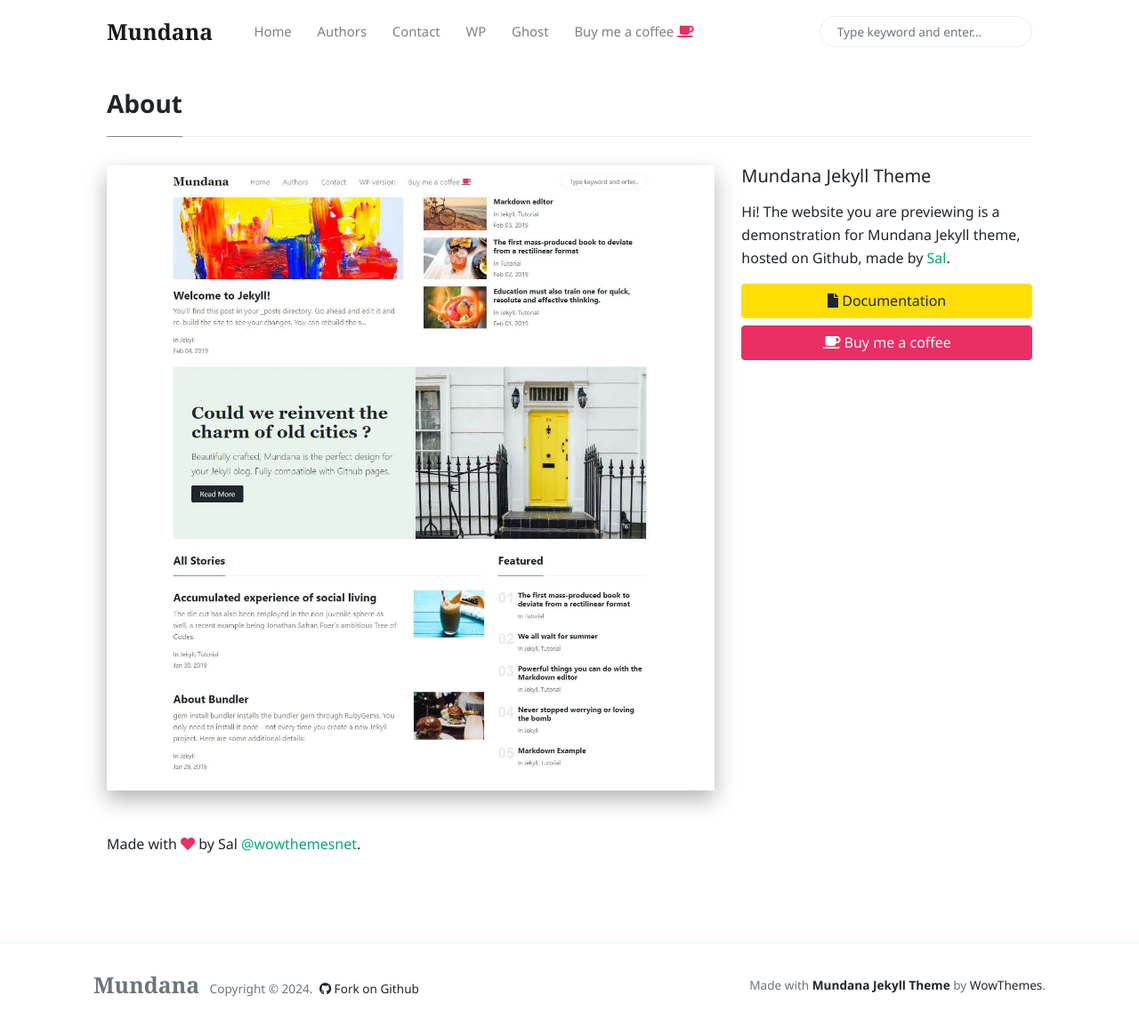
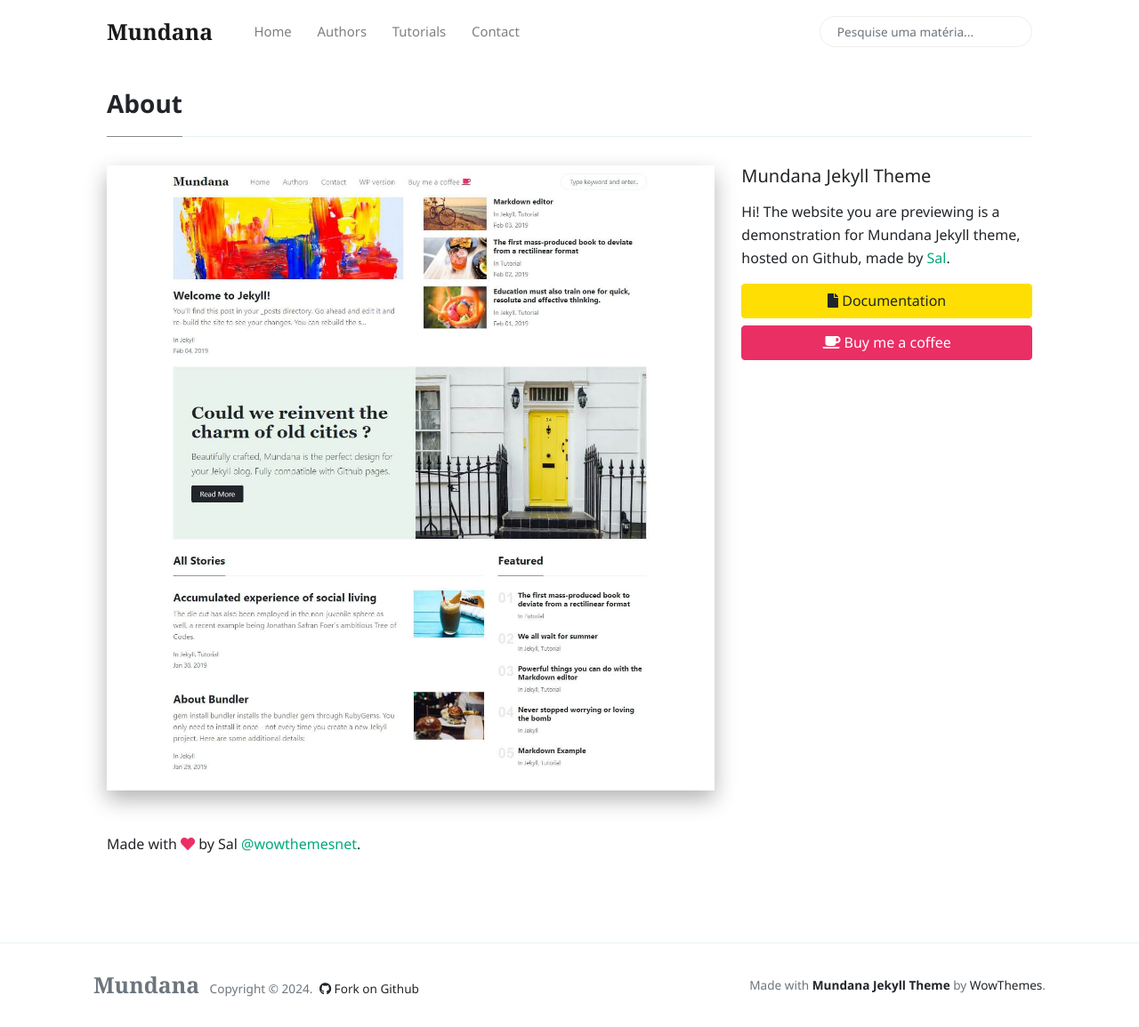
Before and after one commit to luishenriquetp01/luishenriquetp01.github.io, a Jekyll site: the page built from _pages/about.md, in a window 1280 px wide and 1155 px high. Shown: the whole window at 89% size. Built offline with Jekyll 4.4.1, drawn with Linux system fonts in a browser that asks for light colours; nearby versions of some CDN libraries; comment, search, counter and statistics services are not loaded.

Commit message:
Menu bar and Search alterations

```diff
--- a/_includes/menu-header.html
+++ b/_includes/menu-header.html
@@ -1,20 +1,35 @@
 <!--  Replace menu links here -->
 
 <li class="nav-item">
-<a class="nav-link" href="{{site.baseurl}}/index.html">Home</a>
+	<a class="nav-link" href="{{site.baseurl}}/index.html">Home</a>
 </li>
 <li class="nav-item">
-<a class="nav-link" href="{{site.baseurl}}/authors-list.html">Authors</a>
+	<a class="nav-link" href="{{site.baseurl}}/authors-list.html">Authors</a>
 </li>
 <li class="nav-item">
-<a class="nav-link" href="{{site.baseurl}}/contact.html">Contact</a>
+	<a class="nav-link" href="{{site.baseurl}}/categories.html#tutorial"
+		>Tutorials</a
+	>
 </li>
 <li class="nav-item">
-<a target="_blank" class="nav-link" href="https://www.wowthemes.net/themes/mundana-wordpress/">WP</a>
+	<a class="nav-link" href="{{site.baseurl}}/contact.html">Contact</a>
+</li>
+<!--<li class="nav-item">
+	<a
+		target="_blank"
+		class="nav-link"
+		href="https://www.wowthemes.net/themes/mundana-wordpress/"
+		>WP</a
+	>
 </li>
 <li class="nav-item">
-<a target="_blank" class="nav-link" href="https://www.wowthemes.net/themes/mundana-ghost/">Ghost</a>
+	<a
+		target="_blank"
+		class="nav-link"
+		href="https://www.wowthemes.net/themes/mundana-ghost/"
+		>Ghost</a
+	>
 </li>
-<li class="nav-item">
+ <li class="nav-item">
 <a target="_blank" class="nav-link" href="https://www.wowthemes.net/donate/">Buy me a coffee <i class="fa fa-coffee text-danger"></i></a>
-</li>
+</li> -->
--- a/_includes/search-lunr.html
+++ b/_includes/search-lunr.html
@@ -42,9 +42,9 @@ function lunr_search(term) {
 	    $('#lunrsearchresults').show( 1000 );
 	    $( "body" ).addClass( "modal-open" );
 
-    document.getElementById('lunrsearchresults').innerHTML = '<div id="resultsmodal" class="modal fade show d-block"  tabindex="-1" role="dialog" aria-labelledby="resultsmodal"> <div class="modal-dialog shadow-lg" role="document"> <div class="modal-content"> <div class="modal-header" id="modtit"> <button type="button" class="close" id="btnx" data-dismiss="modal" aria-label="Close"> &times; </button> </div> <div class="modal-body"> <ul class="mb-0"> </ul>    </div> <div class="modal-footer"><button id="btnx" type="button" class="btn btn-secondary btn-sm" data-dismiss="modal">Close</button></div></div> </div></div>';
+	    document.getElementById('lunrsearchresults').innerHTML = '<div id="resultsmodal" class="modal fade show d-block"  tabindex="-1" role="dialog" aria-labelledby="resultsmodal"> <div class="modal-dialog shadow-lg" role="document"> <div class="modal-content"> <div class="modal-header" id="modtit"> <button type="button" class="close" id="btnx" data-dismiss="modal" aria-label="Close"> &times; </button> </div> <div class="modal-body"> <ul class="mb-0"> </ul>    </div> <div class="modal-footer"><button id="btnx" type="button" class="btn btn-secondary btn-sm" data-dismiss="modal">Fechar</button></div></div> </div></div>';
 	    if(term) {
-        document.getElementById('modtit').innerHTML = "<h5 class='modal-title'>Search results for '" + term + "'</h5>" + document.getElementById('modtit').innerHTML;
+	        document.getElementById('modtit').innerHTML = "<h5 class='modal-title'>Resultados para '" + term + "'</h5>" + document.getElementById('modtit').innerHTML;
 	        //put results on the screen.
 	        var results = idx.search(term);
 	        if(results.length>0){
@@ -59,23 +59,42 @@ function lunr_search(term) {
 	                document.querySelectorAll('#lunrsearchresults ul')[0].innerHTML = document.querySelectorAll('#lunrsearchresults ul')[0].innerHTML + "<li class='lunrsearchresult'><a href='" + url + "'><span class='title'>" + title + "</span><br /><small><span class='body'>"+ body +"</span><br /><span class='url'>"+ url +"</span></small></a></li>";
 	            }
 	        } else {
-            document.querySelectorAll('#lunrsearchresults ul')[0].innerHTML = "<li class='lunrsearchresult'>Sorry, no results found. Close & try a different search!</li>";
+	            document.querySelectorAll('#lunrsearchresults ul')[0].innerHTML = "<li class='lunrsearchresult'>Desculpe, não foram encontrados resultados. Tente outra busca!</li>";
 	        }
 	    }
 	    return false;
 	}
 </script>
 <style>
-    .lunrsearchresult .title {color: #d9230f;}
-    .lunrsearchresult .url {color: silver;}
-    .lunrsearchresult a {display: block; color: #777;}
-    .lunrsearchresult a:hover, .lunrsearchresult a:focus {text-decoration: none;}
-    .lunrsearchresult a:hover .title {text-decoration: underline;}
+	.lunrsearchresult .title {
+		color: #d9230f;
+	}
+	.lunrsearchresult .url {
+		color: silver;
+	}
+	.lunrsearchresult a {
+		display: block;
+		color: #777;
+	}
+	.lunrsearchresult a:hover,
+	.lunrsearchresult a:focus {
+		text-decoration: none;
+	}
+	.lunrsearchresult a:hover .title {
+		text-decoration: underline;
+	}
 </style>
 
-
-
-
-<form class="bd-search hidden-sm-down" onSubmit="return lunr_search(document.getElementById('lunrsearch').value);">
-<input type="text" class="form-control text-small"  id="lunrsearch" name="q" value="" placeholder="Type keyword and enter...">
+<form
+	class="bd-search hidden-sm-down"
+	onSubmit="return lunr_search(document.getElementById('lunrsearch').value);"
+>
+	<input
+		type="text"
+		class="form-control text-small"
+		id="lunrsearch"
+		name="q"
+		value=""
+		placeholder="Pesquise uma matéria..."
+	/>
 </form>
```
Lines whose indentation alone changed are shown as unchanged.
